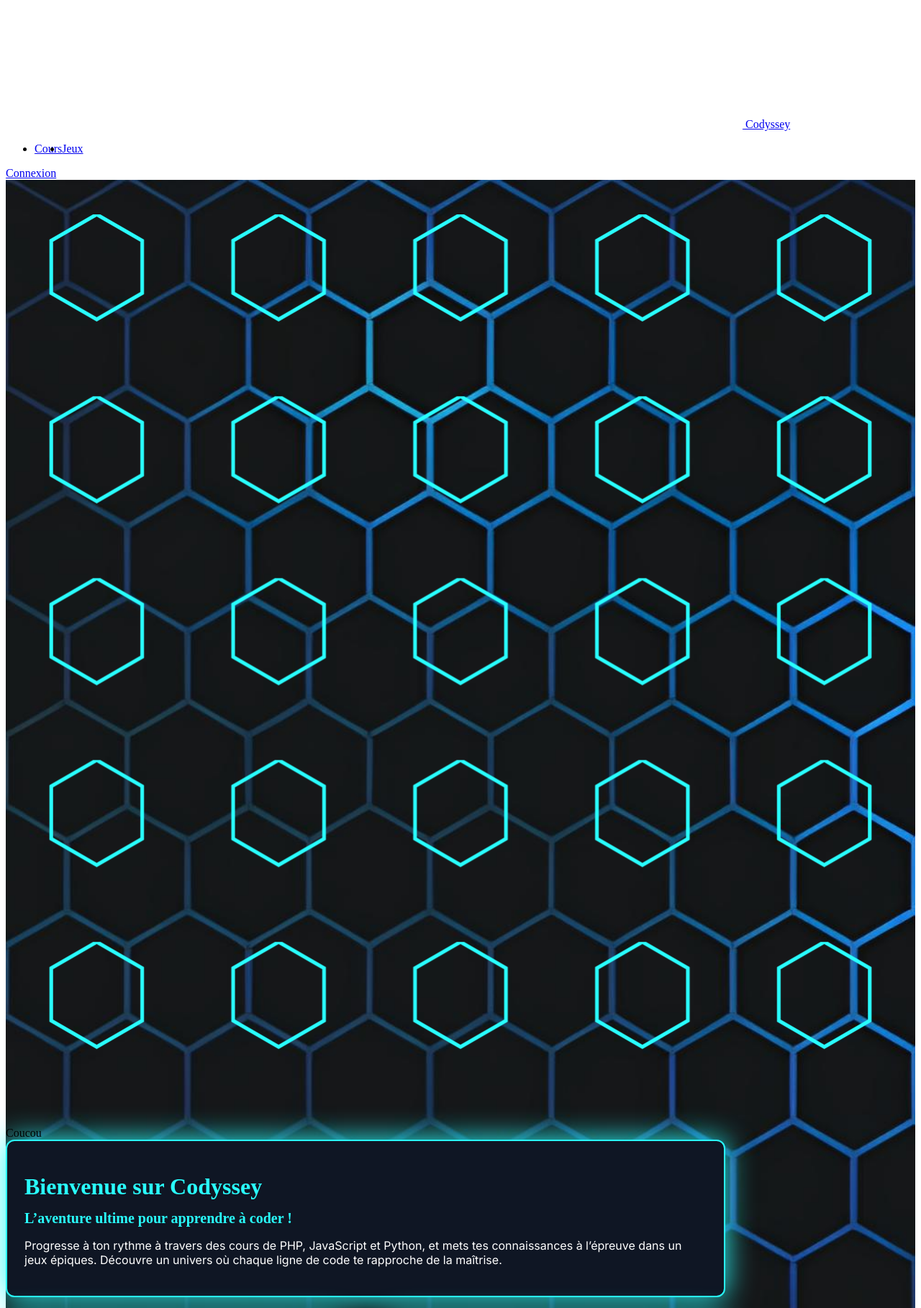
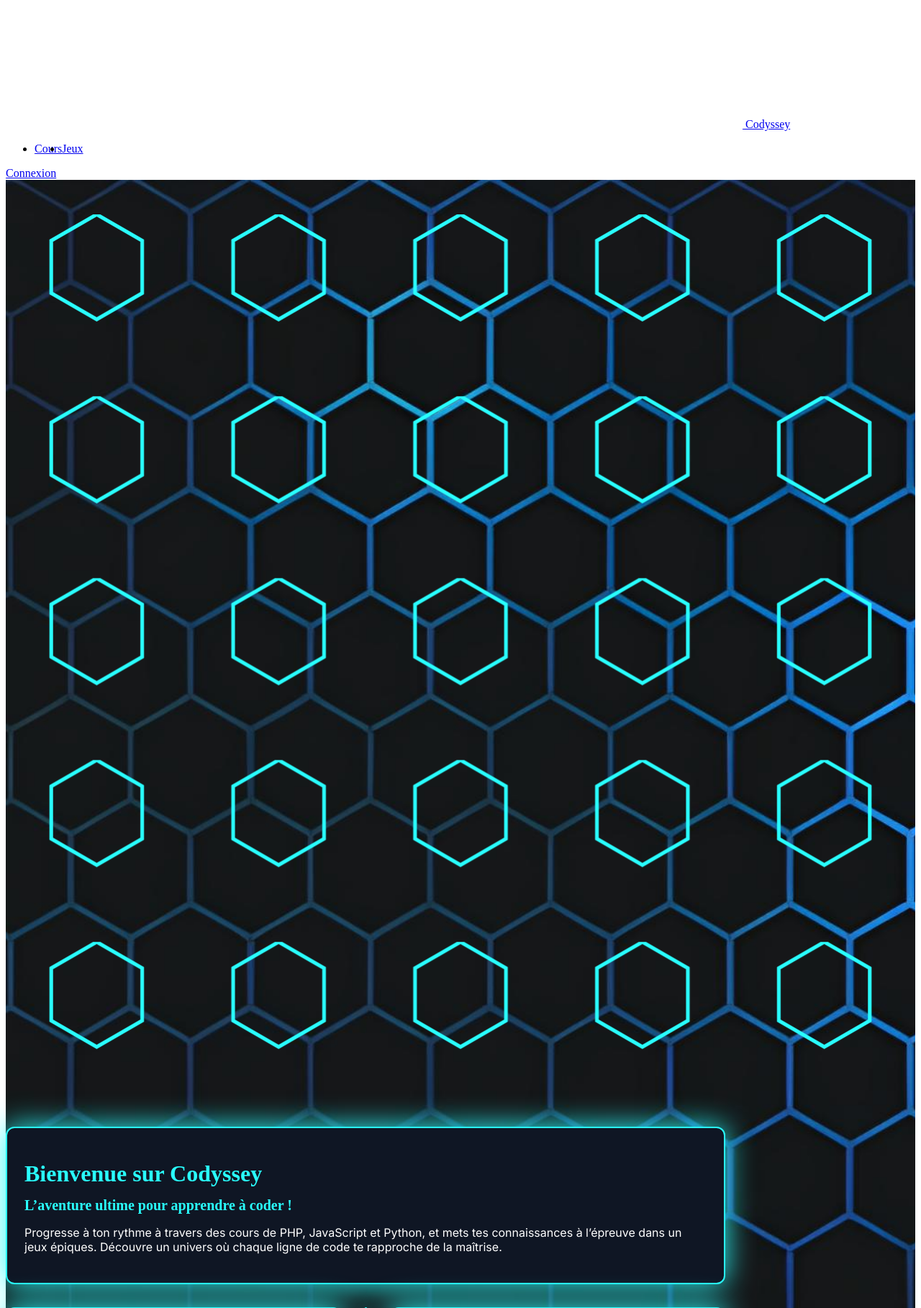
Before and after one commit to APlouzeau/codyssey, a Symfony app: template templates/home/index.html.twig in a window 1280 px wide. Shown: the part 854-2672 px from the top of the page at 72% size. Run offline with Twig, Linux system fonts and the light colour scheme; the template is opened without the code that fills it, so the values that code supplies are empty; some libraries are stand-ins or nearby versions; some web fonts are replaced.

Commit message:
:rocket: auto deploy ok

```diff
--- a/templates/home/index.html.twig
+++ b/templates/home/index.html.twig
@@ -48,7 +48,7 @@
 		<div
 			class="container mx-auto px-6 flex justify-center">
 			<div style="width: 100%; max-width: 1000px;">
-            <div>Coucou</div>
+
 				<div style="
                     margin-bottom: 2rem;
                     background-color: rgba(15, 22, 36);
```
